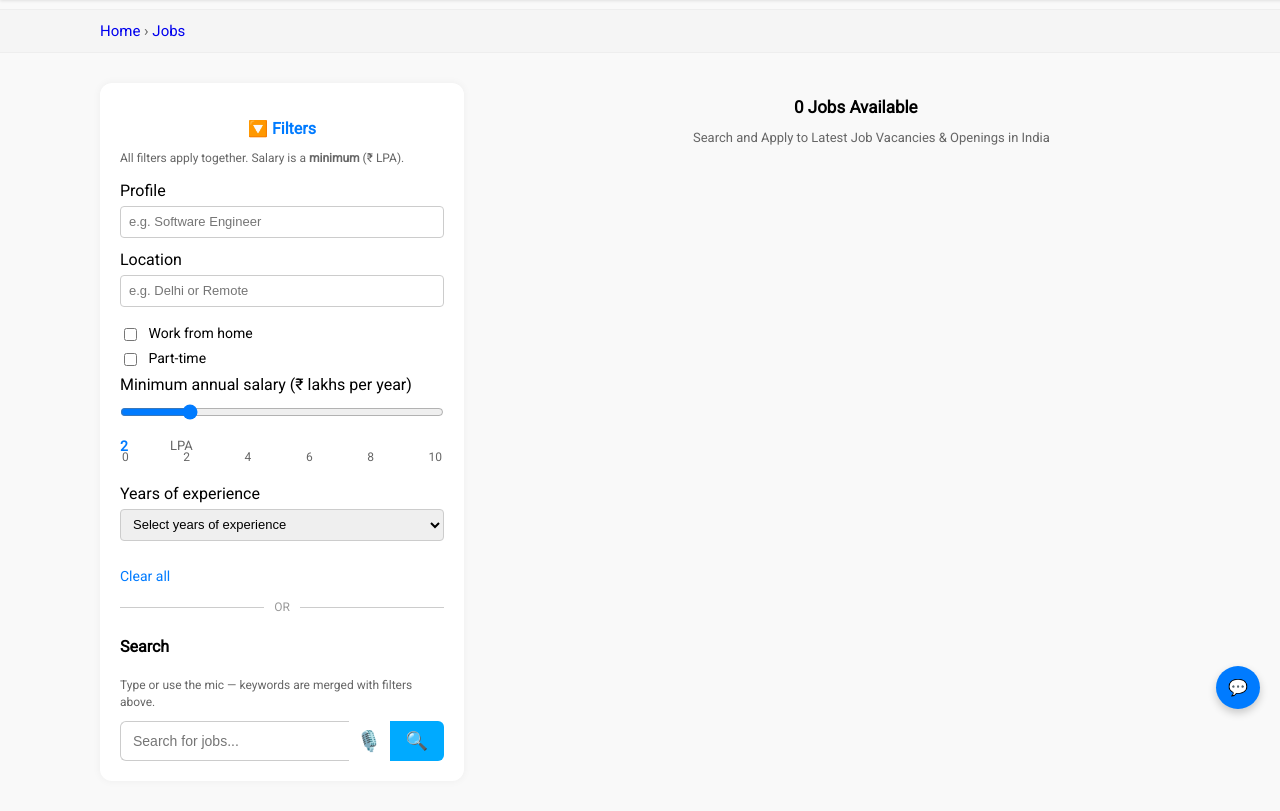
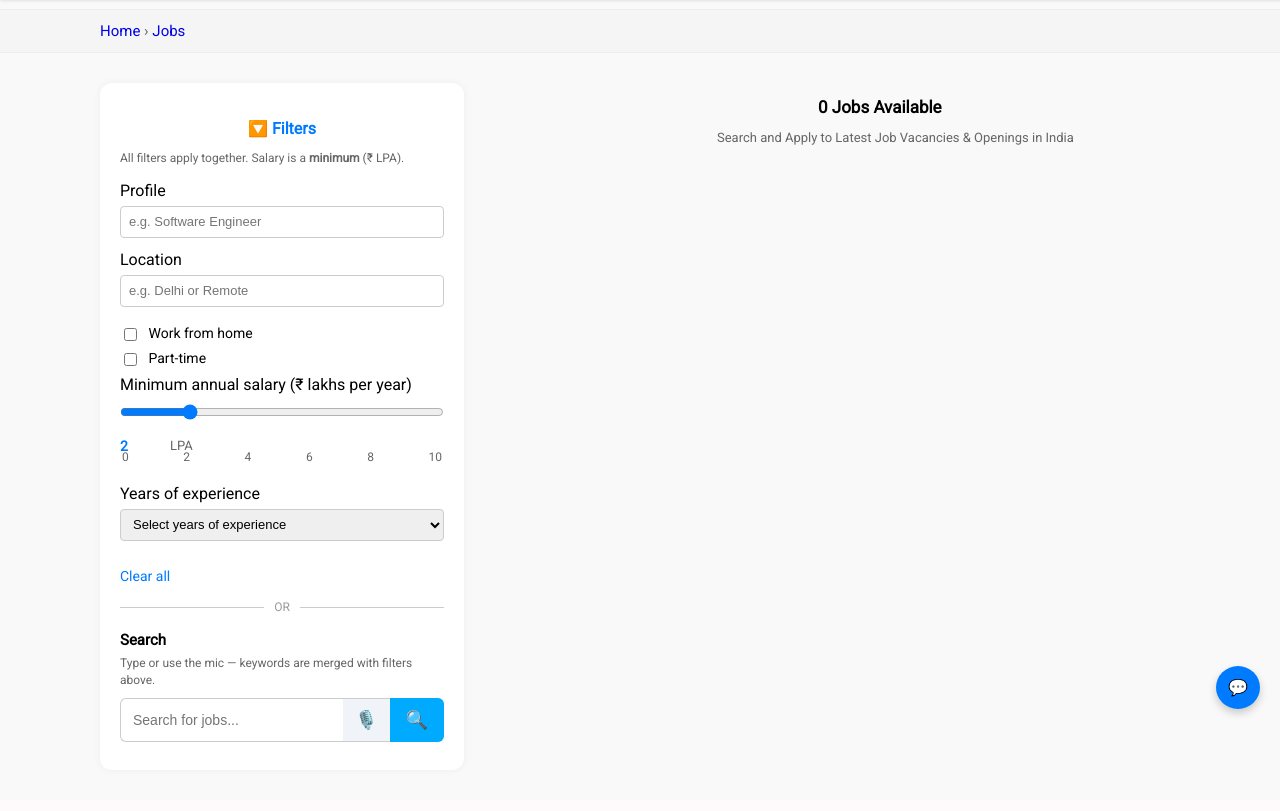
Before and after one commit to Priyanshu-Singh2002/JobSpark, a Flask app: template templates/applicant_dash.html in a window 1280 px wide. Shown: the part 71-882 px from the top of the page. After the commit the page ends 813 px from the top, so only its background shows below. Run offline with Flask 2, Linux system fonts and the light colour scheme; the template is opened without the code that fills it, so the values that code supplies are empty; parts of the project's set-up code (start-up, migrations or seed data) failed here and were passed over.

Commit message:
css-filter

```diff
--- a/static/style.css
+++ b/static/style.css
@@ -126,21 +126,28 @@ body {
 /* Container holding sidebar and job listings */
 .container {
     display: flex;
+    align-items: flex-start;
+    gap: 24px;
     padding: 30px 100px;
 }
 
-/* Scrollable sidebar */
+/* Sidebar: scroll inside panel when tall; do not stretch to match short job column */
 .filters-box {
     width: 30%;
+    min-width: 260px;
+    min-height: 0;
     background: #fff;
     padding: 20px;
+    padding-bottom: 28px;
     border-radius: 12px;
     box-shadow: 0 0 8px rgba(0, 0, 0, 0.05);
     position: sticky;
     top: 100px;
-    /* Enough space below navbar */
-    max-height: 85vh;
+    align-self: flex-start;
+    max-height: calc(100vh - 120px);
     overflow-y: auto;
+    overflow-x: hidden;
+    -webkit-overflow-scrolling: touch;
 }
 
 .filter-heading {
@@ -254,10 +261,21 @@ select {
 
 .search-bar-row {
     align-items: stretch;
+    min-height: 44px;
+}
+
+.search-heading {
+    margin: 12px 0 6px;
+    font-size: 15px;
+}
+
+.clear-or-search {
+    margin-top: 4px;
 }
 
 .search-bar input {
     flex: 1;
+    min-width: 0;
     padding: 10px 12px;
     border: 1px solid #ccc;
     border-radius: 6px 0 0 6px;
@@ -266,6 +284,11 @@ select {
 }
 
 .search-bar .mic-button {
+    flex-shrink: 0;
+    display: inline-flex;
+    align-items: center;
+    justify-content: center;
+    min-width: 44px;
     background: #f0f4f8;
     border: 1px solid #ccc;
     border-left: none;
@@ -274,6 +297,7 @@ select {
     font-size: 18px;
     cursor: pointer;
     line-height: 1;
+    box-sizing: border-box;
 }
 
 .search-bar .mic-button:hover {
@@ -281,6 +305,7 @@ select {
 }
 
 .search-bar button[type="submit"] {
+    flex-shrink: 0;
     background-color: #00aaff;
     border: none;
     color: white;
@@ -341,17 +366,6 @@ select {
 .apply-btn:hover {
     background-color: #0056b3;
 }
-
-.search-bar .mic-button {
-    all: unset;
-    font-size: 20px;
-    cursor: pointer;
-    padding: 8px;
-    display: flex;
-    align-items: center;
-    justify-content: center;
-}
-
 
 /* this is for transition effect on logo */
 .logo {
```
